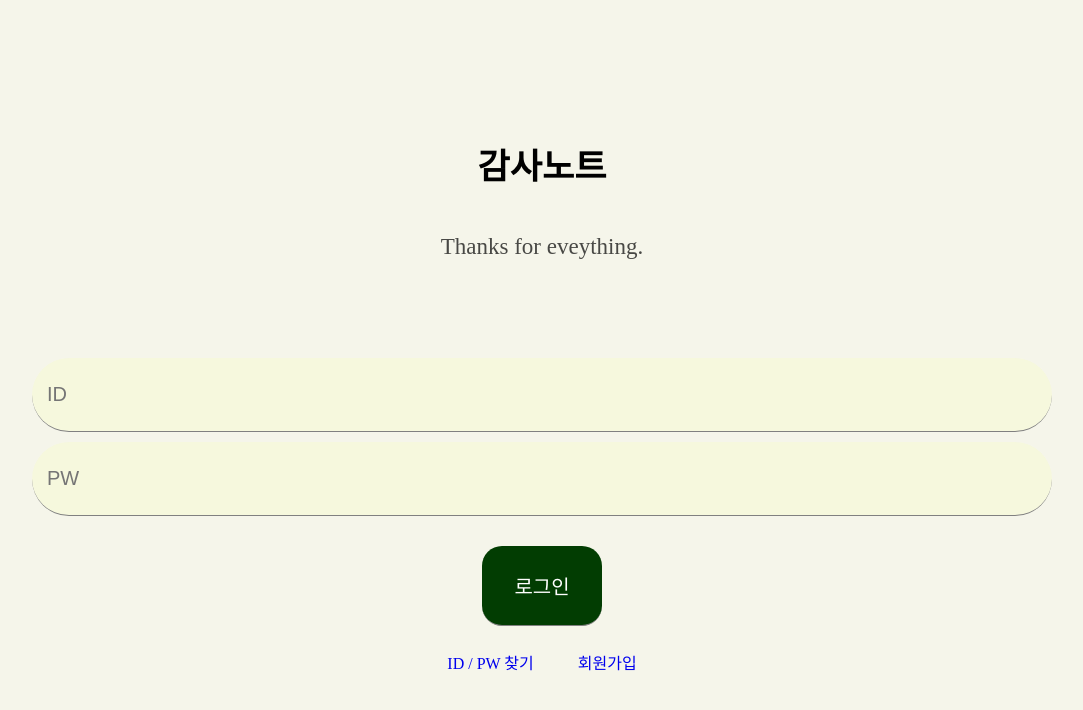
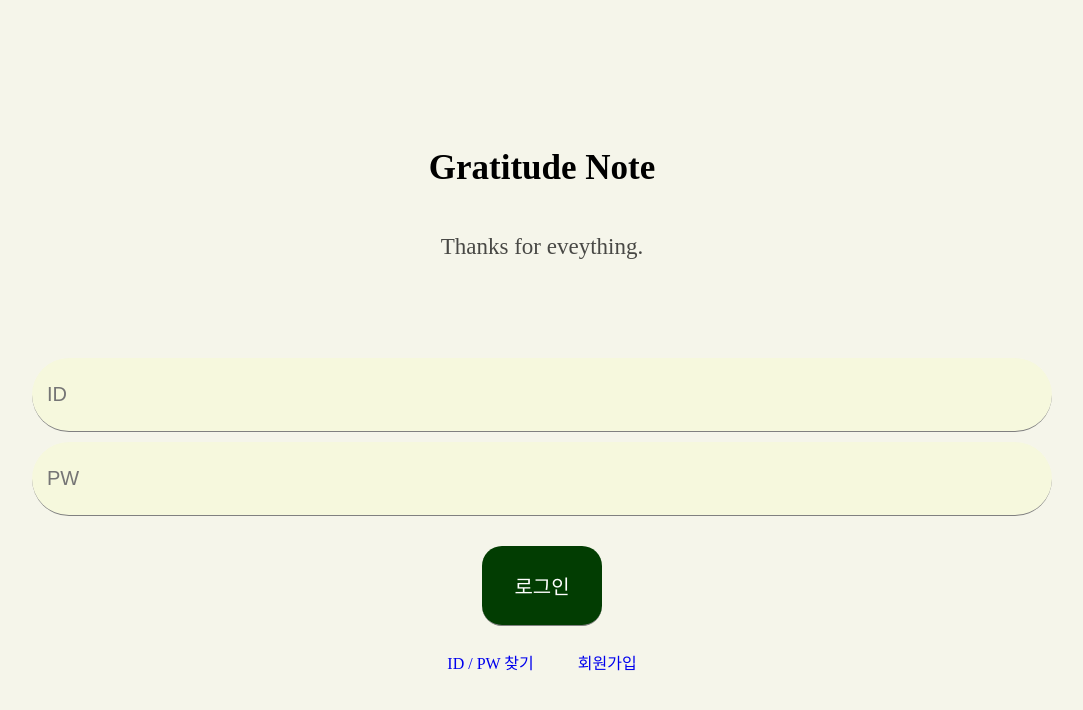
Before and after one commit to m2jung/gratitude_note, a plain HTML site: page index.html in a window 1280 px wide. Shown: the whole page, without its empty margins (98-1181 px from the left). Drawn offline with Linux system fonts and the light colour scheme.

Commit message:
modify_title

```diff
--- a/index.html
+++ b/index.html
@@ -9,7 +9,7 @@
 </head>
 <body>
     <header class="welcome-header">
-        <h1 class="welcome-header_title"> 감사노트 </h1>
+        <h1 class="welcome-header_title"> Gratitude Note </h1>
         <p class="welcome-header_text"> Thanks for eveything. </p>
     </header>
 
```
Also changed, not shown: 1 other file.
